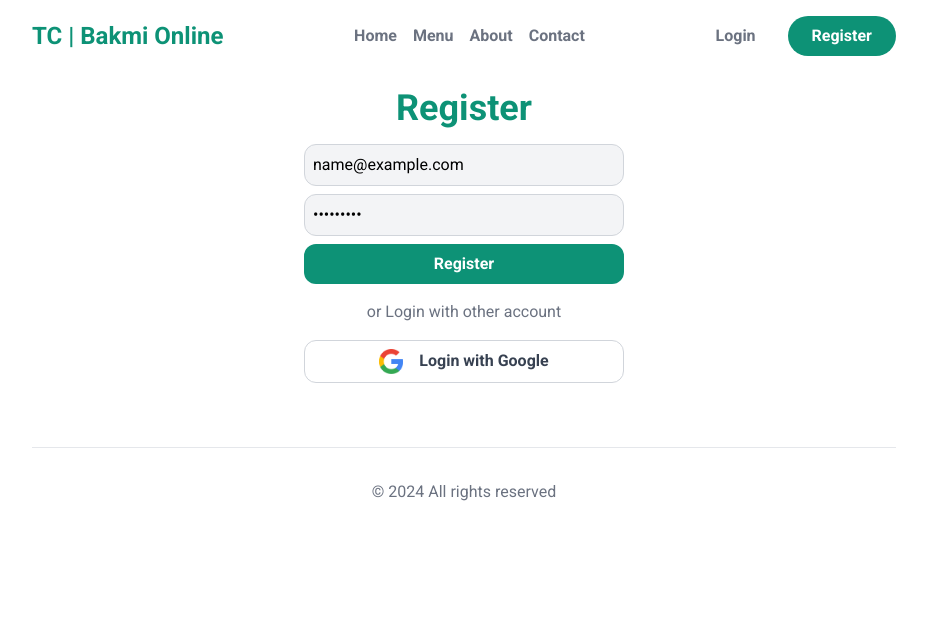
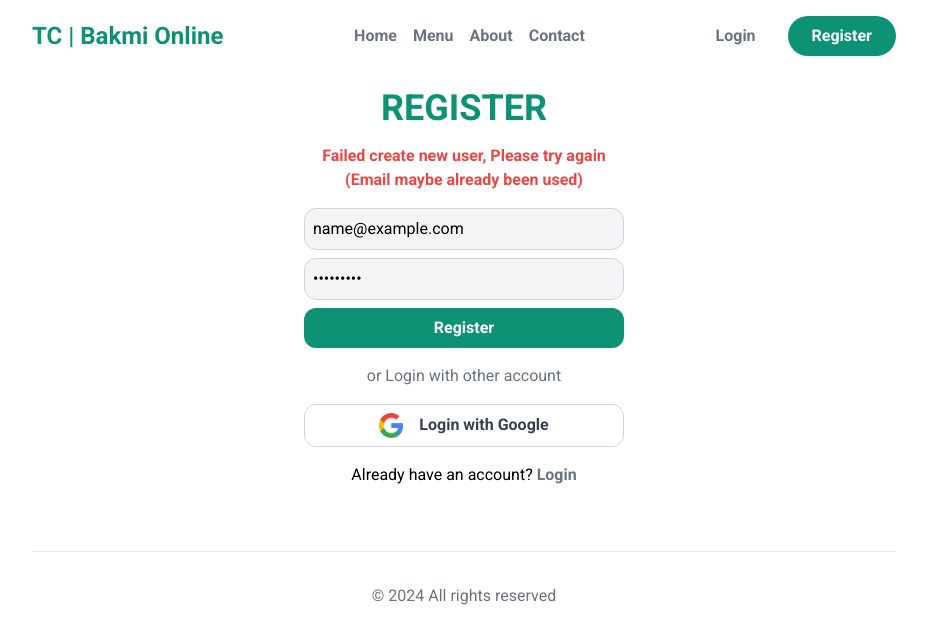
Before and after one commit to AisyahAuliaAngelinee/BakmiOnline, a Next.js app in the folder bakmiapp/: page /register in a window 1280 px wide. Both pictures are taken after typing "name@example.com", "Sample123" into the empty fields and a click on the button "Register". Shown: the top 644 px of the page, without its empty margins (176-1103 px from the left). Built offline with nearby package versions, Linux system fonts and the light colour scheme; no server answers.

Commit message:
initial commit

```diff
--- a/bakmiapp/src/app/globals.css
+++ b/bakmiapp/src/app/globals.css
@@ -14,6 +14,12 @@ input[type="text"] {
 	@apply border p-2 border-gray-300 bg-gray-100;
 }
 
+input[type="email"]:disabled,
+input[type="password"]:disabled,
+input[type="text"]:disabled {
+	@apply bg-gray-300 cursor-not-allowed;
+}
+
 button {
 	@apply block w-full text-gray-700 font-semibold;
 	@apply border border-gray-300 rounded-xl px-6 py-2;
@@ -23,3 +29,8 @@ button[type="submit"],
 .submit {
 	@apply border-0 bg-primary text-white hover:bg-green-700 transition-all;
 }
+
+button[type="submit"]:disabled,
+.submit:disabled {
+	@apply cursor-not-allowed bg-red-400;
+}
--- a/bakmiapp/src/app/register/page.js
+++ b/bakmiapp/src/app/register/page.js
@@ -1,36 +1,74 @@
 "use client";
 
+import { create } from "domain";
 import Image from "next/image";
+import Link from "next/link";
 import { useState } from "react";
 
 const Register = () => {
 	const [email, setEmail] = useState("");
 	const [password, setPassword] = useState("");
+	const [createUser, setCreateUser] = useState(false);
+	const [userCreated, setUserCreated] = useState(false);
+	const [error, setError] = useState(false);
 
-	function handleSubmitForm(e) {
+	async function handleSubmitForm(e) {
 		e.preventDefault();
-		fetch("/api/register", {
+		setCreateUser(true);
+		setError(false);
+		const response = await fetch("/api/register", {
 			method: "POST",
 			body: JSON.stringify({ email, password }),
 			headers: {
 				"Content-Type": "application/json",
 			},
 		});
+		// console.log(response, "<<< response");
+
+		if (!response.ok) {
+			setError(true);
+		} else {
+			setUserCreated(true);
+		}
+
+		setCreateUser(false);
 	}
 
 	return (
 		<>
 			<section className="mt-8">
-				<h1 className="text-center text-primary text-4xl font-semibold mb-4">Register</h1>
+				<h1 className="text-center text-primary text-4xl font-semibold mb-4">REGISTER</h1>
+				{userCreated && (
+					<div className="my-4 text-center">
+						User Created. <br /> Now you can{" "}
+						<Link href={"/login"} className="hover:font-semibold hover:text-green-700 hover:underline transition-all">
+							LOGIN &raquo;
+						</Link>
+					</div>
+				)}
+				{error && (
+					<div className="my-4 text-center font-bold text-red-500">
+						Failed create new user, Please try again <br />
+						(Email maybe already been used)
+					</div>
+				)}
 				<form className="block max-w-xs mx-auto" onSubmit={handleSubmitForm}>
-					<input type="email" placeholder="Email" value={email} onChange={(e) => setEmail(e.target.value)} />
-					<input type="password" placeholder="Password" value={password} onChange={(e) => setPassword(e.target.value)} />
-					<button type="submit">Register</button>
+					<input type="email" placeholder="Email" value={email} onChange={(e) => setEmail(e.target.value)} disabled={createUser} />
+					<input type="password" placeholder="Password" value={password} onChange={(e) => setPassword(e.target.value)} disabled={createUser} />
+					<button type="submit" disabled={createUser}>
+						Register
+					</button>
 					<div className="my-4 text-center text-gray-500">or Login with other account</div>
 					<button className="flex gap-4 justify-center">
 						<Image src={"/google-icon-signin.png"} alt={"google-login"} width={24} height={24} />
 						Login with Google
 					</button>
+					<div className="text-center my-4">
+						Already have an account?{" "}
+						<Link href={"/login"} className="text-gray-500 font-semibold hover:text-green-700 hover:underline">
+							Login
+						</Link>
+					</div>
 				</form>
 			</section>
 		</>
--- a/bakmiapp/tsconfig.json
+++ b/bakmiapp/tsconfig.json
@@ -17,9 +17,8 @@
 				"name": "next"
 			}
 		],
-		"baseUrl": "src",
 		"paths": {
-			"@/components/*": ["components/*"]
+			"@/*": ["./src/*"]
 		}
 	},
 	"include": ["next-env.d.ts", ".next/types/**/*.ts", "**/*.ts", "**/*.tsx"],
```
